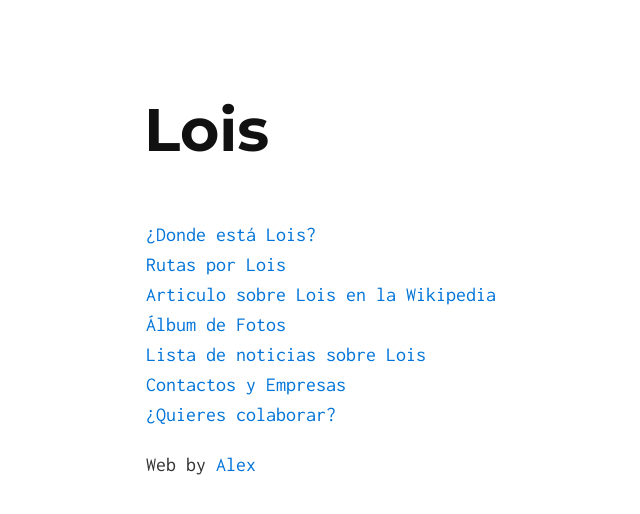
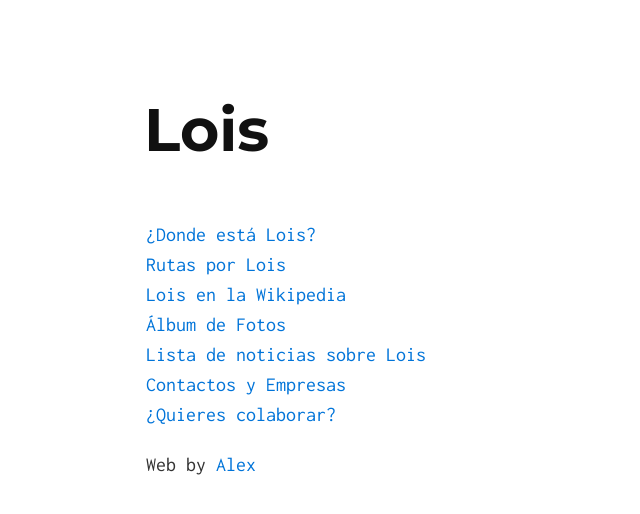
Before and after one commit to Loispueblo/lois.com, a Jekyll site: the page built from index.md, in a window 1280 px wide. Shown: the top 514 px of the page, without its empty margins (194-834 px from the left). Built offline with Jekyll 4.4.1, drawn with Linux system fonts in a browser that asks for light colours.

Commit message:
Update index.md

```diff
--- a/index.md
+++ b/index.md
@@ -4,11 +4,11 @@ layout: default
 
 [¿Donde está Lois?](https://www.google.es/maps/place/24991+Lois,+Le%C3%B3n/@42.9841004,-5.1514912,16z/data=!3m1!4b1!4m5!3m4!1s0xd37d3fe5ffeed05:0x1567be6f6a50a252!8m2!3d42.9838173!4d-5.1467905)
 [Rutas por Lois](https://es.wikiloc.com/rutas/senderismo/espana/castilla-y-leon/lois)
-[Articulo sobre Lois en la Wikipedia](https://es.wikipedia.org/wiki/Lois_(Le%C3%B3n))
+[Lois en la Wikipedia](https://es.wikipedia.org/wiki/Lois_(Le%C3%B3n))
 [Álbum de Fotos](https://www.google.es/search?q=fotos+lois+pueblo&tbm=isch&tbo=u&source=univ&sa=X&ved=0ahUKEwjf-Mn_8ZDVAhWHuxQKHbiWCCkQsAQIJw&biw=1093&bih=519)
-[Lista de noticias sobre Lois](loispueblo.com/noticias)
-[Contactos y Empresas](loispueblo.com/contacto)
-[¿Quieres colaborar?](loispueblo.com/colabora)
+[Lista de noticias sobre Lois](http://loispueblo.github.io/noticias)
+[Contactos y Empresas](http://loispueblo.github.io/contacto)
+[¿Quieres colaborar?](http://loispueblo.github.io/colabora)
 
 
 Web by [Alex](http://www.alexandermeise.com)
```
